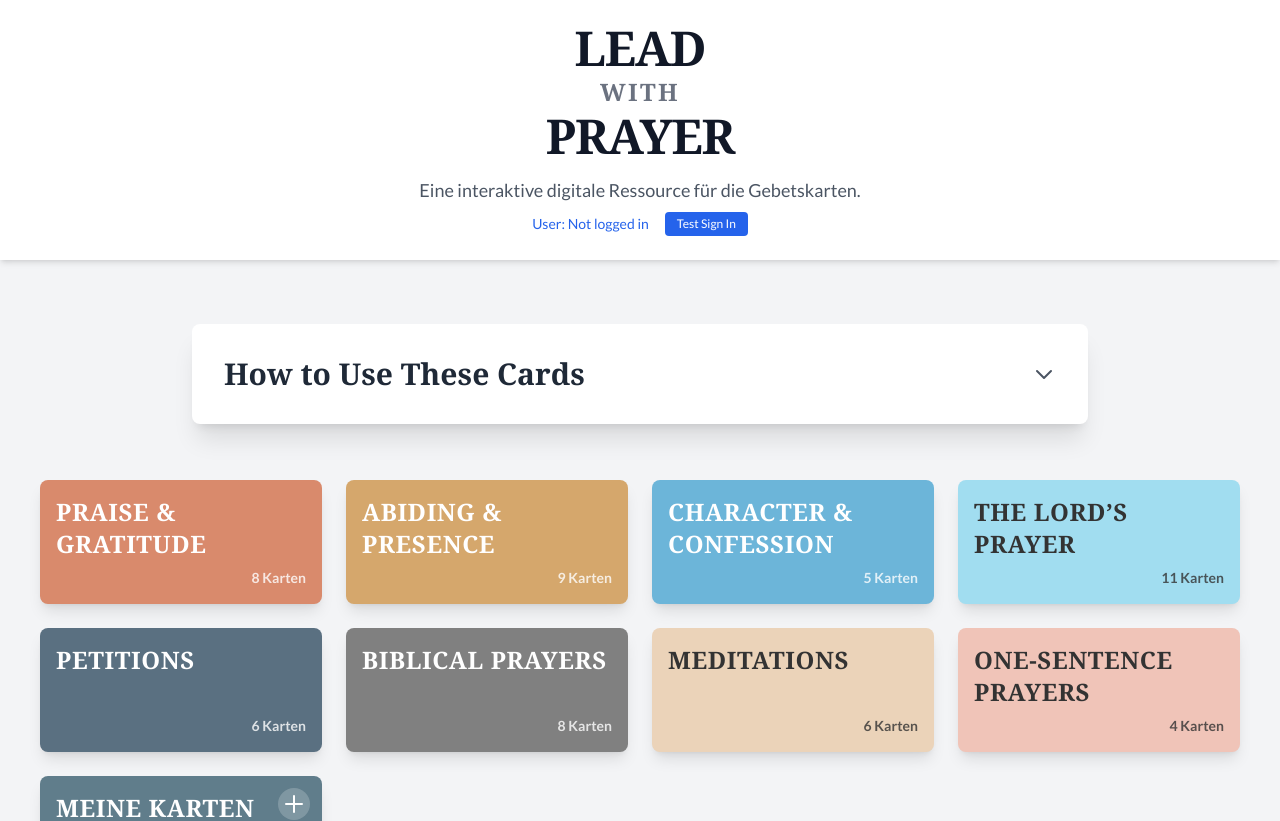
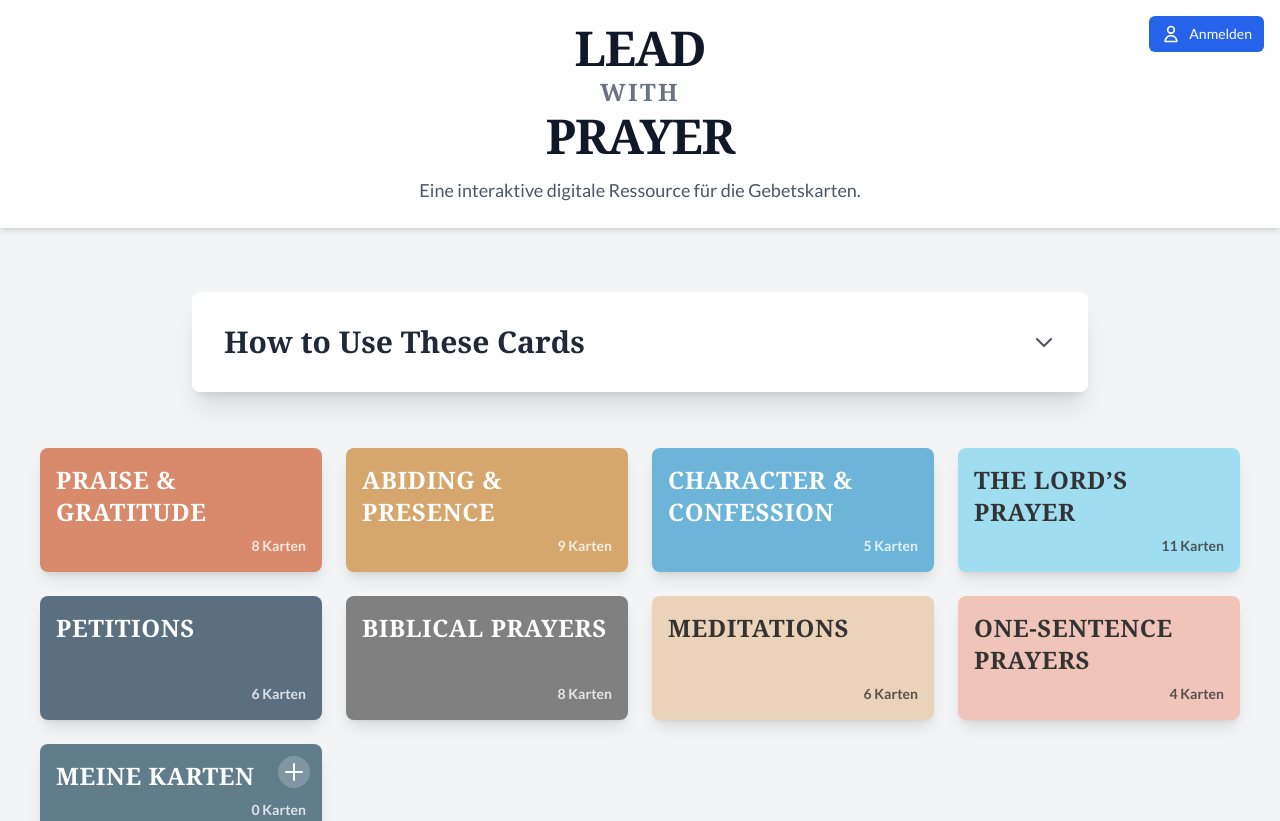
Before and after one commit to jcdappen/Prayer-card-2, a React (Vite) app: page / in a window 1280 px wide. Shown: the top 821 px of the page. Built offline with nearby package versions, Linux system fonts and the light colour scheme; no server answers.

Commit message:
Update App.tsx echt auth

```diff
--- a/App.tsx
+++ b/App.tsx
@@ -5,9 +5,12 @@ import { CardViewer } from './components/CardViewer';
 import { CardEditor } from './components/CardEditor';
 import { HowToUse } from './components/HowToUse';
 import { CategoryOverview } from './components/CategoryOverview';
+import { Auth } from './components/Auth';
 import { CATEGORIES } from './constants';
 import { CARDS } from './data/cards';
 import type { CategoryInfo, PrayerCardData } from './types';
+import type { Session } from '@supabase/supabase-js';
+import { UserIcon } from './components/icons';
 
 type ViewState =
   | { name: 'grid' }
@@ -16,43 +19,30 @@ type ViewState =
   | { name: 'editor', card: PrayerCardData | null };
 
 const App: React.FC = () => {
-  const [user, setUser] = useState<any>(null);
+  const [session, setSession] = useState<Session | null>(null);
+  const [showAuthModal, setShowAuthModal] = useState(false);
   const [loading, setLoading] = useState(true);
+
+  // Temporär: Nur die Standard-Karten, bis Custom Cards funktionieren
   const allCards = useMemo(() => CARDS, []);
   const [view, setView] = useState<ViewState>({ name: 'grid' });
 
   useEffect(() => {
-    console.log('Starting auth setup...');
-
-    // Initial session check
-    supabase.auth.getSession().then(({ data: { session }, error }) => {
-      console.log('Initial session:', { session, error });
-      if (error) {
-        console.error('Initial session error:', error);
-      } else {
-        setUser(session?.user ?? null);
-      }
-      setLoading(false);
-    }).catch((err) => {
-      console.error('Initial auth error:', err);
+    // Initial session
+    supabase.auth.getSession().then(({ data: { session } }) => {
+      setSession(session);
       setLoading(false);
     });
 
-    // Auth state listener
-    console.log('Setting up auth listener...');
-    const { data: { subscription } } = supabase.auth.onAuthStateChange((event, session) => {
-      console.log('Auth state change:', { event, session });
-      try {
-        setUser(session?.user ?? null);
-      } catch (err) {
-        console.error('Error in auth state change:', err);
+    // Auth listener
+    const { data: { subscription } } = supabase.auth.onAuthStateChange((_event, session) => {
+      setSession(session);
+      if (_event === 'SIGNED_IN') {
+        setShowAuthModal(false);
       }
     });
 
-    return () => {
-      console.log('Cleaning up auth listener...');
-      subscription.unsubscribe();
-    };
+    return () => subscription.unsubscribe();
   }, []);
 
   if (loading) {
@@ -60,23 +50,17 @@ const App: React.FC = () => {
       <div className="min-h-screen bg-gray-100 dark:bg-gray-900 flex items-center justify-center">
         <div className="text-center">
           <div className="animate-spin rounded-full h-12 w-12 border-b-2 border-blue-600 mx-auto mb-4"></div>
-          <p className="text-gray-600 dark:text-gray-300">Loading Auth...</p>
+          <p className="text-gray-600 dark:text-gray-300">Loading...</p>
         </div>
       </div>
     );
   }
 
-  // Simple sign in test function
-  const handleTestSignIn = async () => {
-    console.log('Testing sign in...');
-    try {
-      const { data, error } = await supabase.auth.signInWithPassword({
-        email: 'test@example.com',
-        password: 'testpassword'
-      });
-      console.log('Sign in result:', { data, error });
-    } catch (err) {
-      console.error('Sign in error:', err);
+  const requireAuth = (action: () => void) => {
+    if (!session) {
+      setShowAuthModal(true);
+    } else {
+      action();
     }
   };
 
@@ -89,19 +73,39 @@ const App: React.FC = () => {
   };
 
   const handleAddCard = () => {
-    alert('Add card - User: ' + (user ? user.email : 'not logged in'));
+    requireAuth(() => {
+      setView({ name: 'editor', card: null });
+    });
   };
 
   const handleEditCard = (card: PrayerCardData) => {
-    alert('Edit card - User: ' + (user ? user.email : 'not logged in'));
+    requireAuth(() => {
+      setView({ name: 'editor', card });
+    });
   };
 
   const handleDeleteCard = (cardId: string) => {
-    alert('Delete card - User: ' + (user ? user.email : 'not logged in'));
+    requireAuth(() => {
+      alert(`Delete card ${cardId} - Coming soon!`);
+    });
   };
 
   const handleSaveCard = (cardData: PrayerCardData) => {
-    alert('Save card - User: ' + (user ? user.email : 'not logged in'));
+    requireAuth(() => {
+      alert('Save card - Coming soon!');
+      setView({ name: 'grid' });
+    });
+  };
+
+  const handleToggleFavorite = (cardId: string) => {
+    requireAuth(() => {
+      alert(`Toggle favorite ${cardId} - Coming soon!`);
+    });
+  };
+
+  const handleLogout = async () => {
+    await supabase.auth.signOut();
+    setView({ name: 'grid' });
   };
 
   const handleBack = () => {
@@ -139,7 +143,7 @@ const App: React.FC = () => {
           onEdit={handleEditCard}
           onDelete={handleDeleteCard}
           isFavorite={() => false}
-          onToggleFavorite={() => alert('Favorites test')}
+          onToggleFavorite={handleToggleFavorite}
         />;
       case 'editor':
         return <CardEditor
@@ -165,9 +169,40 @@ const App: React.FC = () => {
 
   return (
     <div className="min-h-screen bg-gray-100 dark:bg-gray-900 text-gray-800 dark:text-gray-200">
-      <header className="text-center py-6 bg-white dark:bg-gray-800 shadow-md">
-        <div className="max-w-4xl mx-auto px-4">
-          <h1 className="text-5xl font-extrabold font-serif tracking-tight text-gray-900 dark:text-white">
+      {showAuthModal && (
+        <Auth
+          onClose={() => setShowAuthModal(false)}
+          onLogin={(session) => setSession(session)}
+        />
+      )}
+
+      <header className="text-center py-6 bg-white dark:bg-gray-800 shadow-md relative">
+        <div className="absolute top-4 right-4 z-10">
+          {session ? (
+            <div className="flex items-center gap-4">
+              <span className="text-sm text-gray-600 dark:text-gray-400 hidden sm:block">
+                {session.user.email}
+              </span>
+              <button
+                onClick={handleLogout}
+                className="px-3 py-2 text-sm rounded-md bg-gray-200 dark:bg-gray-700 hover:bg-gray-300 dark:hover:bg-gray-600 transition"
+              >
+                Abmelden
+              </button>
+            </div>
+          ) : (
+            <button
+              onClick={() => setShowAuthModal(true)}
+              className="flex items-center gap-2 px-3 py-2 text-sm rounded-md bg-blue-600 text-white hover:bg-blue-700 transition"
+            >
+              <UserIcon className="w-5 h-5" />
+              <span className="hidden sm:block">Anmelden</span>
+            </button>
+          )}
+        </div>
+
+        <div className="max-w-4xl mx-auto px-4 sm:pt-0">
+          <h1 className="text-5xl font-extrabold font-serif tracking-tight text-gray-900 dark:text-white pt-8 sm:pt-0">
             <span className="block">LEAD</span>
             <span className="block text-2xl tracking-widest text-gray-500 dark:text-gray-400 my-1">WITH</span>
             <span className="block">PRAYER</span>
@@ -175,17 +210,6 @@ const App: React.FC = () => {
           <p className="mt-4 text-lg text-gray-600 dark:text-gray-300">
             Eine interaktive digitale Ressource für die Gebetskarten.
           </p>
-          <div className="mt-2 flex items-center justify-center gap-4">
-            <p className="text-sm text-blue-600">
-              User: {user ? user.email : 'Not logged in'}
-            </p>
-            <button
-              onClick={handleTestSignIn}
-              className="px-3 py-1 text-xs bg-blue-600 text-white rounded hover:bg-blue-700"
-            >
-              Test Sign In
-            </button>
-          </div>
         </div>
       </header>
 
@@ -194,7 +218,7 @@ const App: React.FC = () => {
       </main>
 
       <footer className="text-center py-6 text-sm text-gray-500 dark:text-gray-400">
-        <p>Eine zusätztige Ressource, die zusammen mit Lead With Prayer von Ryan Skoog, Peter Greer und Cameron Doolittle erstellt wurde.</p>
+        <p>Eine zusätzliche Ressource, die zusammen mit Lead With Prayer von Ryan Skoog, Peter Greer und Cameron Doolittle erstellt wurde.</p>
         <p>&copy; 2024. Für den persönlichen und kirchlichen Gebrauch.</p>
       </footer>
     </div>
```
